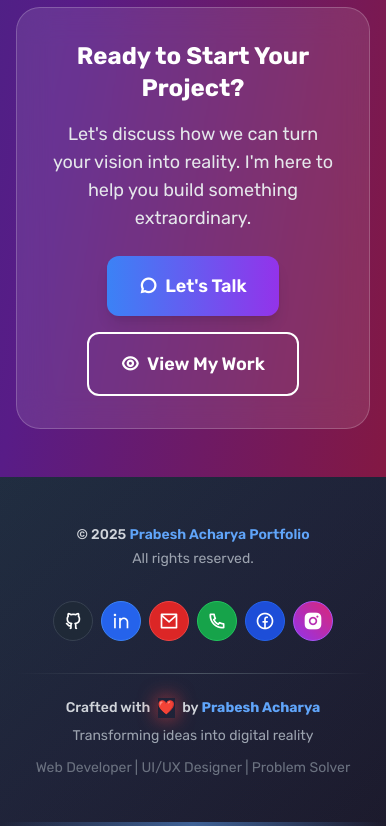
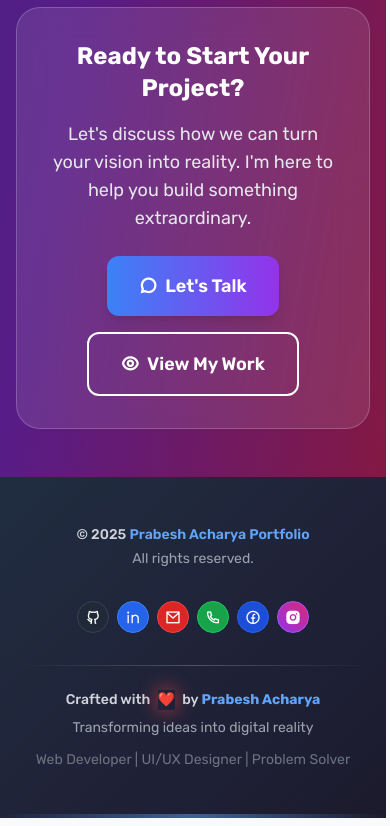
Before and after one commit to prabesh1032/website, a plain HTML site: page index.html in a window 390 px wide. Shown: the part 5726-6552 px from the top of the page. Drawn offline with nearby package versions, Linux system fonts and the light colour scheme.

Commit message:
modification

```diff
--- a/css/style.css
+++ b/css/style.css
@@ -272,18 +272,18 @@ body {
         line-height: 1.25rem;
     }
 
-    /* Smaller social icons for mobile */
+    /* Much smaller social icons for mobile */
     .social-link .w-12 {
-        width: 2.5rem;
-        height: 2.5rem;
+        width: 2rem !important;
+        height: 2rem !important;
     }
 
     .social-link .h-12 {
-        width: 2.5rem;
-        height: 2.5rem;
+        width: 2rem !important;
+        height: 2rem !important;
     }
 
     .social-link i {
-        font-size: 1.25rem;
+        font-size: 1rem !important;
     }
 }
```
